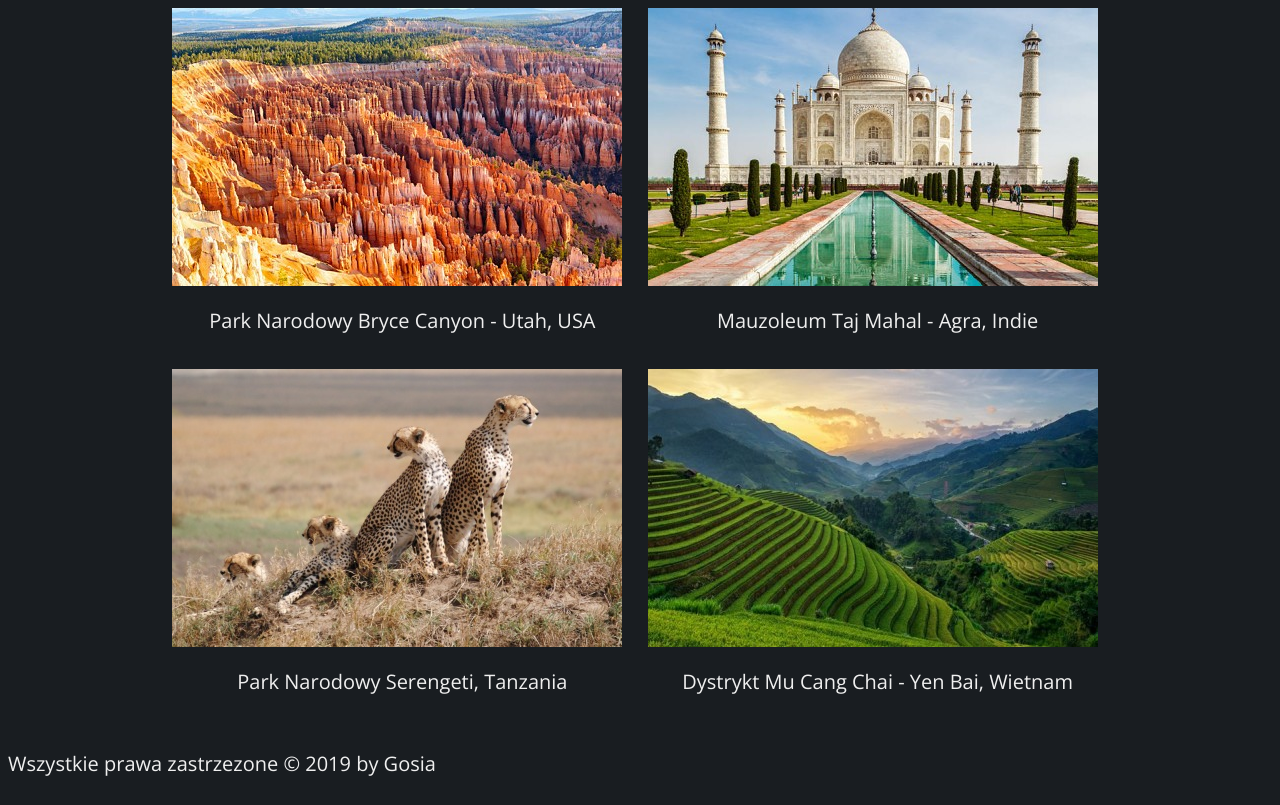
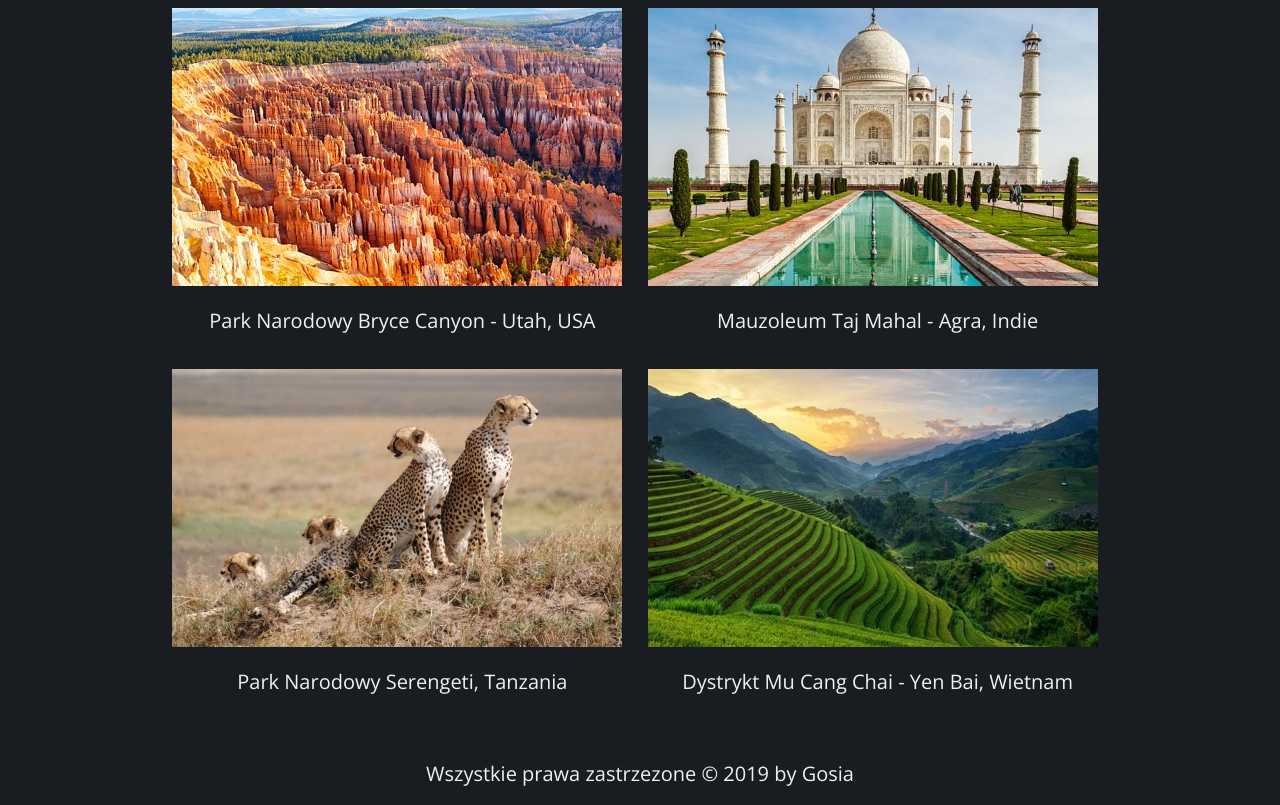
Before and after one commit to gosia-skaba/project6, a plain HTML site: page index.html in a window 1280 px wide. Shown: the part 476-1281 px from the top of the page. Drawn offline with nearby package versions, Linux system fonts and the light colour scheme.

Commit message:
Add Copyrights footer

```diff
--- a/css/main.css
+++ b/css/main.css
@@ -95,3 +95,10 @@ h1
 {
 	width: 450px;
 }
+
+
+#copyRight
+{
+	text-align: center;
+	padding: 10px;
+}
--- a/index.html
+++ b/index.html
@@ -90,7 +90,7 @@
 
 		</article>
 		<footer>
-			<div id="kopyRights"> Wszystkie prawa zastrzezone &copy; 2019 by Gosia
+			<div id="copyRight"> Wszystkie prawa zastrzezone &copy; 2019 by Gosia
 
 			</div>
 
```
